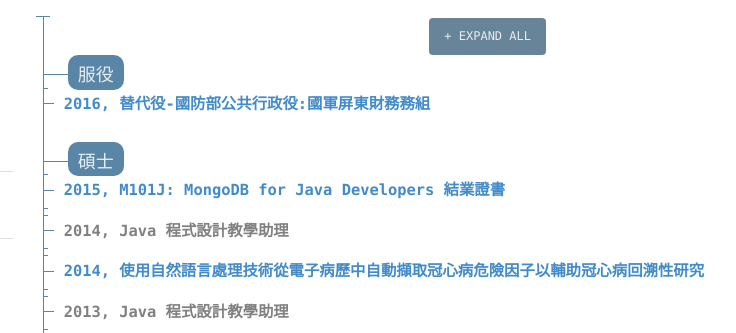
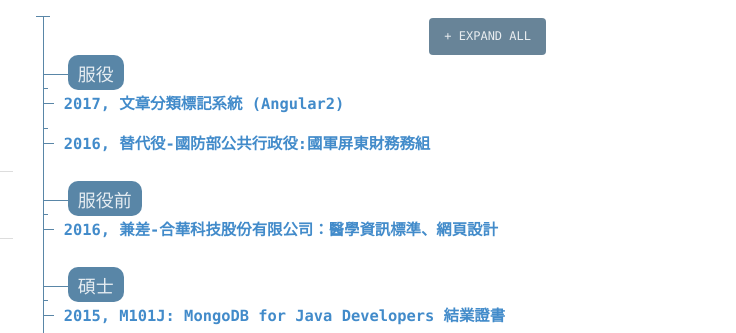
Before and after one commit to pickonefish/pickonefish.github.io, a plain HTML site: page index.html in a window 1280 px wide. Shown: the part 209-542 px from the top of the page, 479-1215 px from the left. Drawn offline with Linux system fonts and the light colour scheme; a script that the page names is missing.

Commit message:
update info

```diff
--- a/index.html
+++ b/index.html
@@ -229,7 +229,18 @@
 							<h4 class="timeline-time"><span>服役</span></h4>
 							<dl class="timeline-series">
 								<span class="tick tick-before"></span>
-								<dt id="	"><a>2016, 替代役-國防部公共行政役:國軍屏東財務務組
+								<dt id=""><a>2017, 文章分類標記系統 (Angular2)
+							</dl>
+							<dl class="timeline-series">
+								<span class="tick tick-before"></span>
+								<dt id=""><a>2016, 替代役-國防部公共行政役:國軍屏東財務務組
+							</dl>
+						</div>
+						<div class="timeline-wrapper">
+							<h4 class="timeline-time"><span>服役前</span></h4>
+							<dl class="timeline-series">
+								<span class="tick tick-before"></span>
+								<dt id=""><a>2016, 兼差-合華科技股份有限公司：醫學資訊標準、網頁設計
 							</dl>
 						</div>
 						<div class="timeline-wrapper">
```
